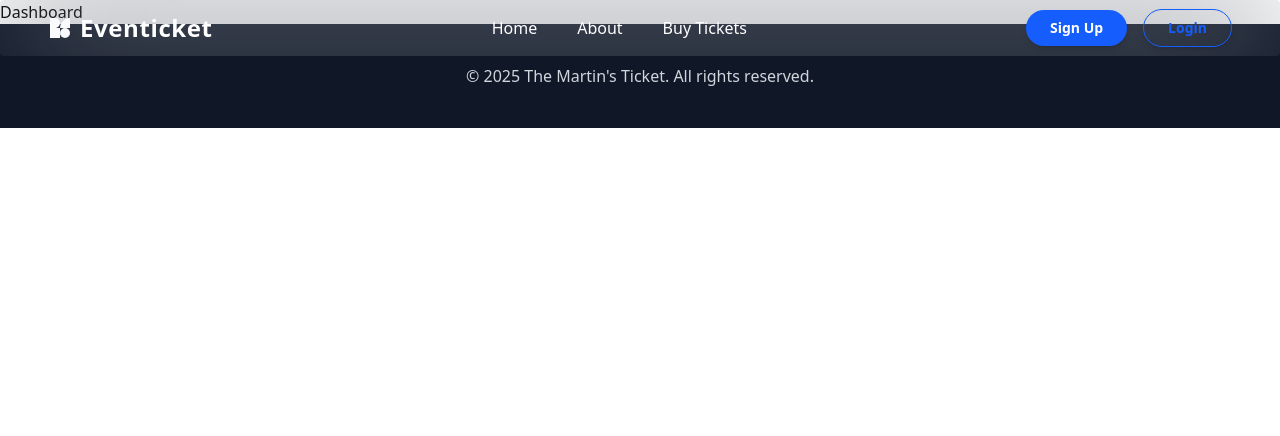
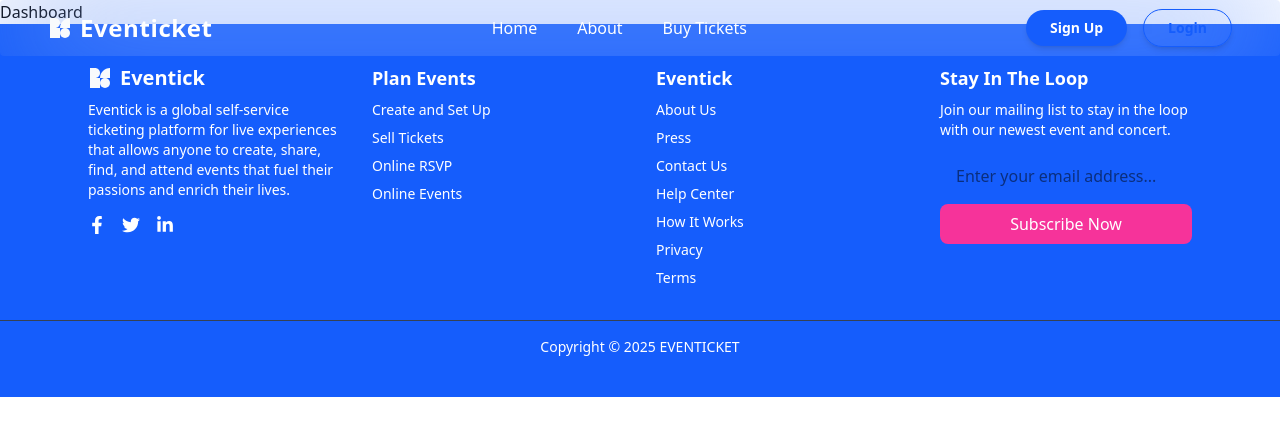
Before and after one commit to Cody-nas/EventBooking-App, a React (Vite) app: page /dashboard in a window 1280 px wide. Shown: the top 436 px of the page. Built offline with nearby package versions, Linux system fonts and the light colour scheme.

Commit message:
Update on footer

```diff
--- a/src/Components/Footer.jsx
+++ b/src/Components/Footer.jsx
@@ -1,14 +1,73 @@
+import React from "react";
+import { FaFacebookF, FaTwitter, FaLinkedinIn } from "react-icons/fa";
+import Logo from "../assets/Logo-dark.svg";
+
 const Footer = () => {
   return (
-    <div>
-      {/* Footer */}
-      <footer className="bg-gray-900 text-gray-300 py-10 text-center">
-        <p>
-          &copy; {new Date().getFullYear()} The Martin's Ticket. All rights
-          reserved.
-        </p>
-      </footer>
-    </div>
+    <footer className="bg-blue-600 text-white py-10">
+      <div className="max-w-6xl mx-auto px-6 grid grid-cols-1 md:grid-cols-4 gap-8">
+        {/* Logo and Description */}
+        <div>
+          <h2 className="text-xl font-bold flex items-center gap-2">
+            <img src={Logo} alt="" />
+            Eventick
+          </h2>
+          <p className="text-sm mt-2">
+            Eventick is a global self-service ticketing platform for live experiences that allows anyone to create, share, find, and attend events that fuel their passions and enrich their lives.
+          </p>
+          {/* Social Media Icons */}
+          <div className="flex gap-4 mt-4">
+            <a href="#" className="text-white hover:text-gray-300 text-lg"><FaFacebookF /></a>
+            <a href="#" className="text-white hover:text-gray-300 text-lg"><FaTwitter /></a>
+            <a href="#" className="text-white hover:text-gray-300 text-lg"><FaLinkedinIn /></a>
+          </div>
+        </div>
+
+        {/* Plan Events */}
+        <div>
+          <h3 className="font-semibold text-lg">Plan Events</h3>
+          <ul className="mt-2 space-y-2 text-sm">
+            <li><a href="#" className="hover:underline">Create and Set Up</a></li>
+            <li><a href="#" className="hover:underline">Sell Tickets</a></li>
+            <li><a href="#" className="hover:underline">Online RSVP</a></li>
+            <li><a href="#" className="hover:underline">Online Events</a></li>
+          </ul>
+        </div>
+
+        {/* Eventick Info */}
+        <div>
+          <h3 className="font-semibold text-lg">Eventick</h3>
+          <ul className="mt-2 space-y-2 text-sm">
+            <li><a href="#" className="hover:underline">About Us</a></li>
+            <li><a href="#" className="hover:underline">Press</a></li>
+            <li><a href="#" className="hover:underline">Contact Us</a></li>
+            <li><a href="#" className="hover:underline">Help Center</a></li>
+            <li><a href="#" className="hover:underline">How It Works</a></li>
+            <li><a href="#" className="hover:underline">Privacy</a></li>
+            <li><a href="#" className="hover:underline">Terms</a></li>
+          </ul>
+        </div>
+
+        {/* Stay in the Loop */}
+        <div>
+          <h3 className="font-semibold text-lg">Stay In The Loop</h3>
+          <p className="text-sm mt-2">Join our mailing list to stay in the loop with our newest event and concert.</p>
+          <div className="mt-4">
+            <input
+              type="email"
+              placeholder="Enter your email address..."
+              className="w-full px-4 py-2 text-black rounded-lg"
+            />
+            <button className="w-full mt-2 bg-pink-500 text-white py-2 rounded-lg hover:bg-pink-600">
+              Subscribe Now
+            </button>
+          </div>
+        </div>
+      </div>
+      <div className="text-center text-sm mt-8 border-t border-gray-700 pt-4">
+        Copyright &copy; 2025 EVENTICKET
+      </div>
+    </footer>
   );
 };
 
--- a/src/Components/text.jsx
+++ b/src/Components/text.jsx
@@ -1,31 +1,72 @@
 import React from "react";
+import { FaFacebookF, FaTwitter, FaLinkedinIn } from "react-icons/fa";
 
-const EventBanner = () => {
+const Footer = () => {
   return (
-    <div className="bg-purple-100 rounded-lg flex items-center justify-between p-6 max-w-4xl mx-auto shadow-lg">
-      {/* Image Section */}
-      <div className="w-1/2">
-        <img
-          src="/event-image.png" // Replace with actual image path
-          alt="People planning an event"
-          className="w-full h-auto"
-        />
+    <footer className="bg-blue-900 text-white py-10">
+      <div className="max-w-6xl mx-auto px-6 grid grid-cols-1 md:grid-cols-4 gap-8">
+        {/* Logo and Description */}
+        <div>
+          <h2 className="text-xl font-bold flex items-center gap-2">
+            🎉 Eventick
+          </h2>
+          <p className="text-sm mt-2">
+            Eventick is a global self-service ticketing platform for live experiences that allows anyone to create, share, find, and attend events that fuel their passions and enrich their lives.
+          </p>
+          {/* Social Media Icons */}
+          <div className="flex gap-4 mt-4">
+            <a href="#" className="text-white hover:text-gray-300 text-lg"><FaFacebookF /></a>
+            <a href="#" className="text-white hover:text-gray-300 text-lg"><FaTwitter /></a>
+            <a href="#" className="text-white hover:text-gray-300 text-lg"><FaLinkedinIn /></a>
+          </div>
+        </div>
+
+        {/* Plan Events */}
+        <div>
+          <h3 className="font-semibold text-lg">Plan Events</h3>
+          <ul className="mt-2 space-y-2 text-sm">
+            <li><a href="#" className="hover:underline">Create and Set Up</a></li>
+            <li><a href="#" className="hover:underline">Sell Tickets</a></li>
+            <li><a href="#" className="hover:underline">Online RSVP</a></li>
+            <li><a href="#" className="hover:underline">Online Events</a></li>
+          </ul>
+        </div>
+
+        {/* Eventick Info */}
+        <div>
+          <h3 className="font-semibold text-lg">Eventick</h3>
+          <ul className="mt-2 space-y-2 text-sm">
+            <li><a href="#" className="hover:underline">About Us</a></li>
+            <li><a href="#" className="hover:underline">Press</a></li>
+            <li><a href="#" className="hover:underline">Contact Us</a></li>
+            <li><a href="#" className="hover:underline">Help Center</a></li>
+            <li><a href="#" className="hover:underline">How It Works</a></li>
+            <li><a href="#" className="hover:underline">Privacy</a></li>
+            <li><a href="#" className="hover:underline">Terms</a></li>
+          </ul>
+        </div>
+
+        {/* Stay in the Loop */}
+        <div>
+          <h3 className="font-semibold text-lg">Stay In The Loop</h3>
+          <p className="text-sm mt-2">Join our mailing list to stay in the loop with our newest event and concert.</p>
+          <div className="mt-4">
+            <input
+              type="email"
+              placeholder="Enter your email address..."
+              className="w-full px-4 py-2 text-black rounded-lg"
+            />
+            <button className="w-full mt-2 bg-pink-500 text-white py-2 rounded-lg hover:bg-pink-600">
+              Subscribe Now
+            </button>
+          </div>
+        </div>
       </div>
-
-      {/* Text Content Section */}
-      <div className="w-1/2 pl-6">
-        <h2 className="text-2xl font-bold text-gray-800 mb-2">
-          Make your own Event
-        </h2>
-        <p className="text-gray-600 mb-4">
-          Lorem ipsum dolor sit amet, consectetur adipiscing elit.
-        </p>
-        <button className="bg-pink-500 text-white py-2 px-4 rounded-lg font-medium hover:bg-pink-600 transition">
-          Create Events
-        </button>
+      <div className="text-center text-sm mt-8 border-t border-gray-700 pt-4">
+        Copyright &copy; 2022 Avi Yorsh
       </div>
-    </div>
+    </footer>
   );
 };
 
-export default EventBanner;
+export default Footer;
```
